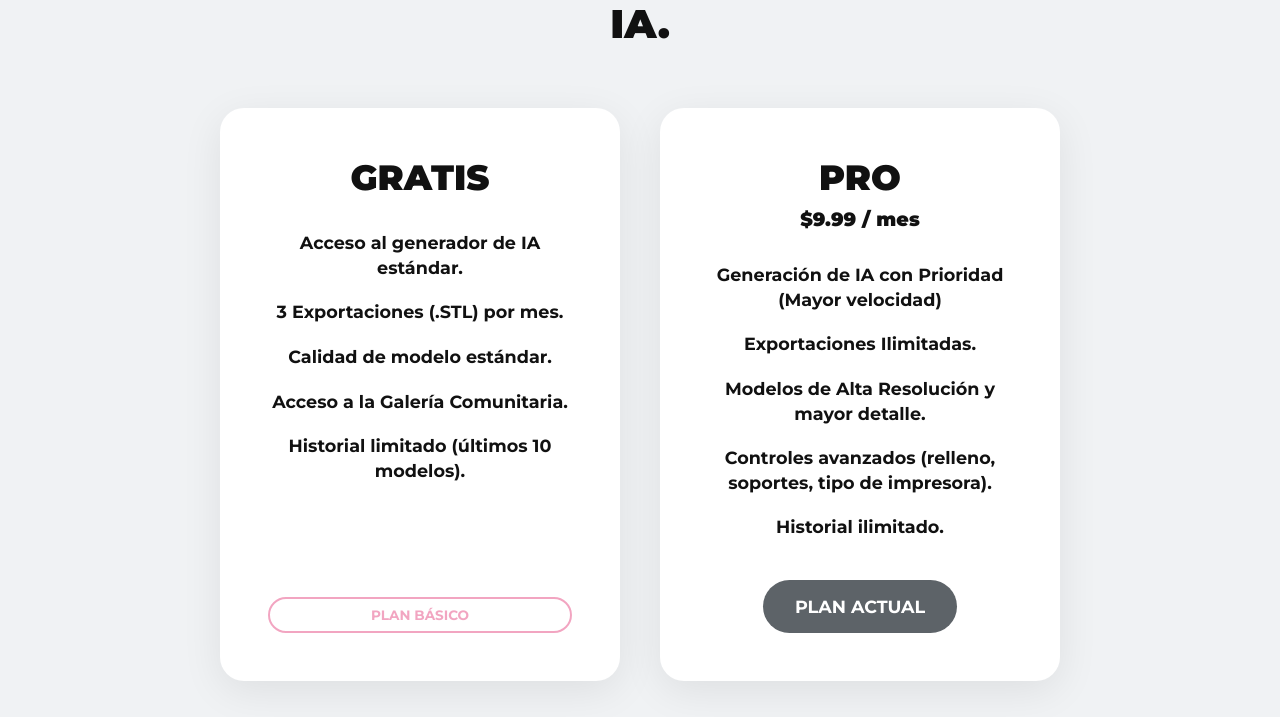
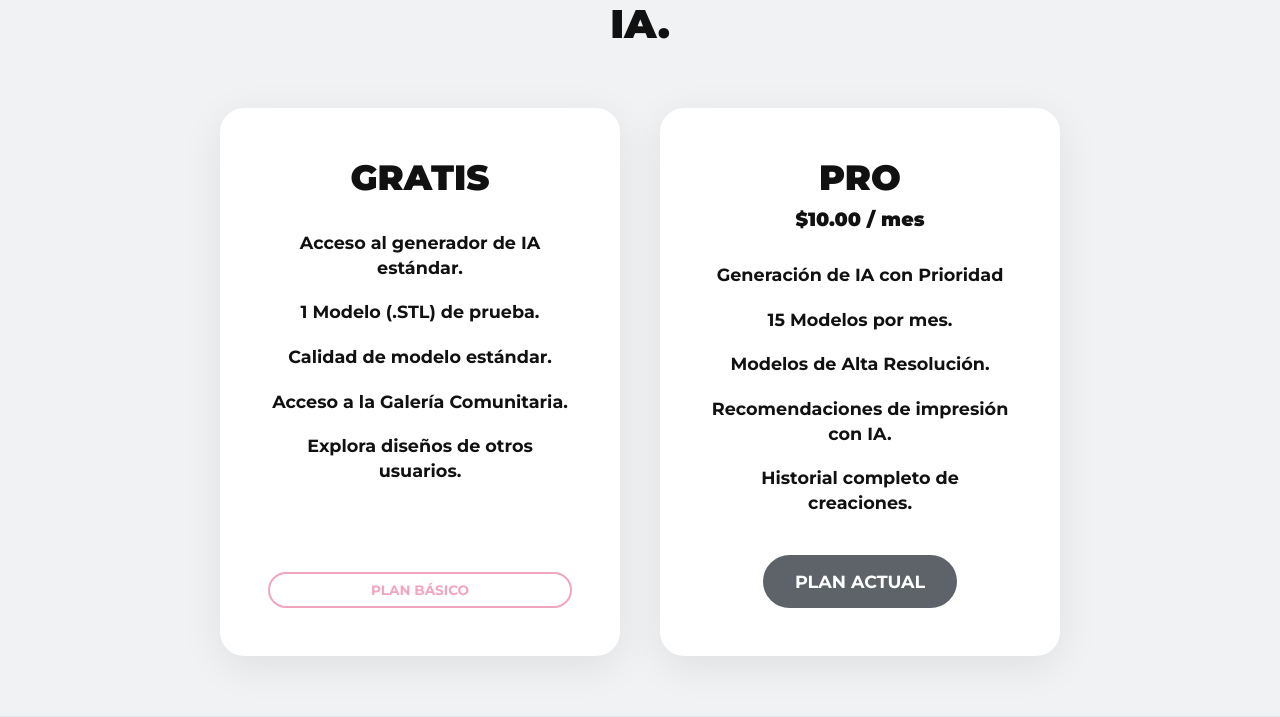
Before and after one commit to FranciscoBr16/ProyectoPrintIa, a Flask app: page /planes in a window 1280 px wide. Shown: the part 174-891 px from the top of the page. Run offline with Flask 3, Linux system fonts and the light colour scheme; a user stored in the database is signed in; data comes from the database, SQL or seed files in the repository; both versions use the stored data as it was before the commit; parts of the project's set-up code (start-up, migrations or seed data) failed here and were passed over; some libraries are stand-ins or nearby versions.

Commit message:
Validaciones en la generacion de los modelos con plan. Modificacion de informacion básica en paginas principales

```diff
--- a/printia/app/models.py
+++ b/printia/app/models.py
@@ -13,12 +13,26 @@ class Usuario(UserMixin, db.Model):
     fecha_registro = db.Column(db.DateTime, default=datetime.utcnow, nullable=False)
     es_admin = db.Column(db.Boolean, default=False, nullable=False)
     imagen = db.Column(db.String(255), nullable=True)
-    generaciones_usadas = db.Column(db.Integer, default=0, nullable=False)
 
     # Relaciones
     modelos = db.relationship('Modelo', backref='creador', lazy=True)
     suscripciones = db.relationship('Suscripcion', backref='usuario', lazy=True)
     valoraciones = db.relationship('Valoracion', backref='usuario', lazy=True)
+
+    @property
+    def total_generados(self):
+        from app.models import Modelo
+        return Modelo.query.filter_by(id_usuario=self.id_usuario).count()
+
+    @property
+    def generados_mes(self):
+        from app.models import Modelo
+        import datetime
+        primer_dia_mes = datetime.datetime.now().replace(day=1, hour=0, minute=0, second=0, microsecond=0)
+        return Modelo.query.filter(
+            Modelo.id_usuario == self.id_usuario,
+            Modelo.fecha_creacion >= primer_dia_mes
+        ).count()
 
     def set_password(self, password_plano):
         self.clave = generate_password_hash(password_plano)
--- a/printia/app/routes/main.py
+++ b/printia/app/routes/main.py
@@ -28,17 +28,19 @@ def dashboard():
     # Información de suscripción
     suscripcion = Suscripcion.query.filter_by(id_usuario=current_user.id_usuario, estado='Activa').first()
     plan_nombre = 'GRATIS'
-    limite_gratis = 3
-    creditos_restantes = max(0, limite_gratis - current_user.generaciones_usadas)
+    limite_gratis = 1
 
     if suscripcion:
         plan = Plan.query.get(suscripcion.id_plan)
         if plan:
             plan_nombre = plan.nombre_plan
             if plan_nombre == 'PRO':
-                creditos_restantes = -1 # Ilimitado
+                creditos_restantes = suscripcion.modelos_restantes
             else:
+                # Otros planes si existieran
                 creditos_restantes = suscripcion.modelos_restantes
+    else:
+        creditos_restantes = max(0, limite_gratis - total_modelos)
 
     return render_template('dashboard.html',
                            total_modelos=total_modelos,
@@ -51,12 +53,18 @@ def dashboard():
 @login_required
 def generador():
     # Verificar créditos antes de dejar entrar al generador
-    total_modelos = Modelo.query.filter_by(id_usuario=current_user.id_usuario).count()
     suscripcion = Suscripcion.query.filter_by(id_usuario=current_user.id_usuario, estado='Activa').first()
 
-    if not suscripcion and current_user.generaciones_usadas >= 3:
-        flash('Has alcanzado el límite de 3 modelos gratuitos. ¡Pásate a PRO para seguir creando!', 'info')
-        return redirect(url_for('main.planes'))
+    if not suscripcion:
+        total_modelos = Modelo.query.filter_by(id_usuario=current_user.id_usuario).count()
+        if total_modelos >= 1:
+            flash('Has alcanzado el límite de 1 modelo gratuito. ¡Pásate a PRO para crear hasta 15 por mes!', 'info')
+            return redirect(url_for('main.planes'))
+    else:
+        # Límite basado en columna modelos_restantes
+        if suscripcion.modelos_restantes <= 0:
+            flash('Has alcanzado tu límite de modelos contratados.', 'info')
+            return redirect(url_for('main.dashboard'))
 
     return render_template('generador.html')
 
@@ -92,9 +100,16 @@ def generar():
     # Validación de seguridad: verificar créditos
     suscripcion = Suscripcion.query.filter_by(id_usuario=current_user.id_usuario, estado='Activa').first()
 
-    if not suscripcion and current_user.generaciones_usadas >= 3:
-        flash('Límite de créditos alcanzado (3/3). Pásate a PRO para continuar.', 'error')
-        return redirect(url_for('main.planes'))
+    if not suscripcion:
+        total_modelos = Modelo.query.filter_by(id_usuario=current_user.id_usuario).count()
+        if total_modelos >= 1:
+            flash('Límite de créditos alcanzado (1/1). Pásate a PRO para continuar.', 'error')
+            return redirect(url_for('main.planes'))
+    else:
+        # Límite basado en columna modelos_restantes
+        if suscripcion.modelos_restantes <= 0:
+            flash('Límite de créditos alcanzado (0/15).', 'error')
+            return redirect(url_for('main.dashboard'))
 
     import requests
     from flask import current_app
@@ -120,12 +135,13 @@ def generar():
         data = response.json()
         task_id = data.get('result')
 
+        # Restar un crédito si es PRO
+        if suscripcion:
+            suscripcion.modelos_restantes = max(0, suscripcion.modelos_restantes - 1)
+
         # Generar recomendaciones de impresión con IA
         from app.utils import generar_recomendaciones_ia
         recomendaciones_html = generar_recomendaciones_ia(prompt)
-
-        # Incrementar contador de generaciones usadas
-        current_user.generaciones_usadas += 1
 
         nuevo_modelo = Modelo(
             id_usuario=current_user.id_usuario,
@@ -376,8 +392,13 @@ def checkout():
         # Buscamos o creamos el plan PRO
         plan_pro = Plan.query.filter_by(nombre_plan='PRO').first()
         if not plan_pro:
-            plan_pro = Plan(nombre_plan='PRO', limite_exportaciones_mensual=-1, precio=9.99)
+            plan_pro = Plan(nombre_plan='PRO', limite_exportaciones_mensual=15, precio=10.00)
             db.session.add(plan_pro)
+            db.session.commit()
+        else:
+            # Asegurar que el precio y límite estén actualizados si ya existía
+            plan_pro.precio = 10.00
+            plan_pro.limite_exportaciones_mensual = 15
             db.session.commit()
 
         # Actualizamos o creamos la suscripción del usuario
--- a/printia/app/static/styles.css
+++ b/printia/app/static/styles.css
@@ -907,7 +907,7 @@ a {
 /* COMO FUNCIONA (STEPS) */
 .steps-grid {
     display: grid;
-    grid-template-columns: repeat(auto-fit, minmax(300px, 1fr));
+    grid-template-columns: repeat(4, 1fr);
     gap: 32px;
 }
 
@@ -1368,7 +1368,7 @@ a {
 
 .steps-grid {
     display: grid;
-    grid-template-columns: repeat(auto-fit, minmax(300px, 1fr));
+    grid-template-columns: repeat(4, 1fr);
     gap: 60px;
     counter-reset: step-counter;
 }
@@ -1586,10 +1586,15 @@ a {
     }
 }
 
+@media (max-width: 992px) {
+    .steps-grid { grid-template-columns: repeat(2, 1fr); gap: 32px; }
+}
+
 @media (max-width: 600px) {
     .section-title { font-size: 2.5rem; }
     .footer__container { flex-direction: column; }
     .cta-card__title { font-size: 2.5rem; }
+    .steps-grid { grid-template-columns: 1fr; }
 }
 
 /* ================================================
--- a/printia/app/templates/dashboard.html
+++ b/printia/app/templates/dashboard.html
@@ -28,7 +28,7 @@
                 <span class="stats-card__label">Plan {{ plan_nombre }}</span>
                 <span class="stats-card__value">
                     {% if creditos_restantes == -1 %}
-                        Ilimitados
+                        Especial
                     {% else %}
                         {{ creditos_restantes }}
                     {% endif %}
@@ -102,7 +102,7 @@
                     <span class="action-icon">🚀</span>
                     <div class="action-text">
                         <strong>Mejorar Plan</strong>
-                        <span>Desbloquea exportaciones ilimitadas</span>
+                        <span>Aumenta tu límite mensual</span>
                     </div>
                 </a>
                 {% endif %}
--- a/printia/app/templates/planes.html
+++ b/printia/app/templates/planes.html
@@ -14,10 +14,10 @@
             </div>
             <ul class="plan-features">
                 <li>Acceso al generador de IA estándar.</li>
-                <li>3 Exportaciones (.STL) por mes.</li>
+                <li>1 Modelo (.STL) de prueba.</li>
                 <li>Calidad de modelo estándar.</li>
                 <li>Acceso a la Galería Comunitaria.</li>
-                <li>Historial limitado (últimos 10 modelos).</li>
+                <li>Explora diseños de otros usuarios.</li>
             </ul>
             <div class="plan-footer">
                 {% if plan_nombre == 'GRATIS' %}
@@ -32,14 +32,14 @@
         <div class="plan-card">
             <div class="plan-header">
                 <h2 class="plan-title">PRO</h2>
-                <p class="plan-price">$9.99 / mes</p>
+                <p class="plan-price">$10.00 / mes</p>
             </div>
             <ul class="plan-features">
-                <li>Generación de IA con Prioridad<br>(Mayor velocidad)</li>
-                <li>Exportaciones Ilimitadas.</li>
-                <li>Modelos de Alta Resolución y mayor detalle.</li>
-                <li>Controles avanzados (relleno, soportes, tipo de impresora).</li>
-                <li>Historial ilimitado.</li>
+                <li>Generación de IA con Prioridad</li>
+                <li>15 Modelos por mes.</li>
+                <li>Modelos de Alta Resolución.</li>
+                <li>Recomendaciones de impresión con IA.</li>
+                <li>Historial completo de creaciones.</li>
             </ul>
             <div class="plan-footer">
                 {% if plan_nombre == 'PRO' %}
```
Also changed, not shown: Base de datos/printia.sql (+4 -5 lines), printia/alter_db.py (deleted, +0 -45 lines), printia/app/templates/como_funciona.html (+14 -3 lines), printia/app/templates/index.html (+6 -1 lines), printia/app/templates/modelo.html (+11 -1 lines), printia/app/templates/perfil.html (+7 -7 lines), printia/app/utils.py (+38 -13 lines), printia/fix_fideo.py (deleted, +0 -25 lines).
